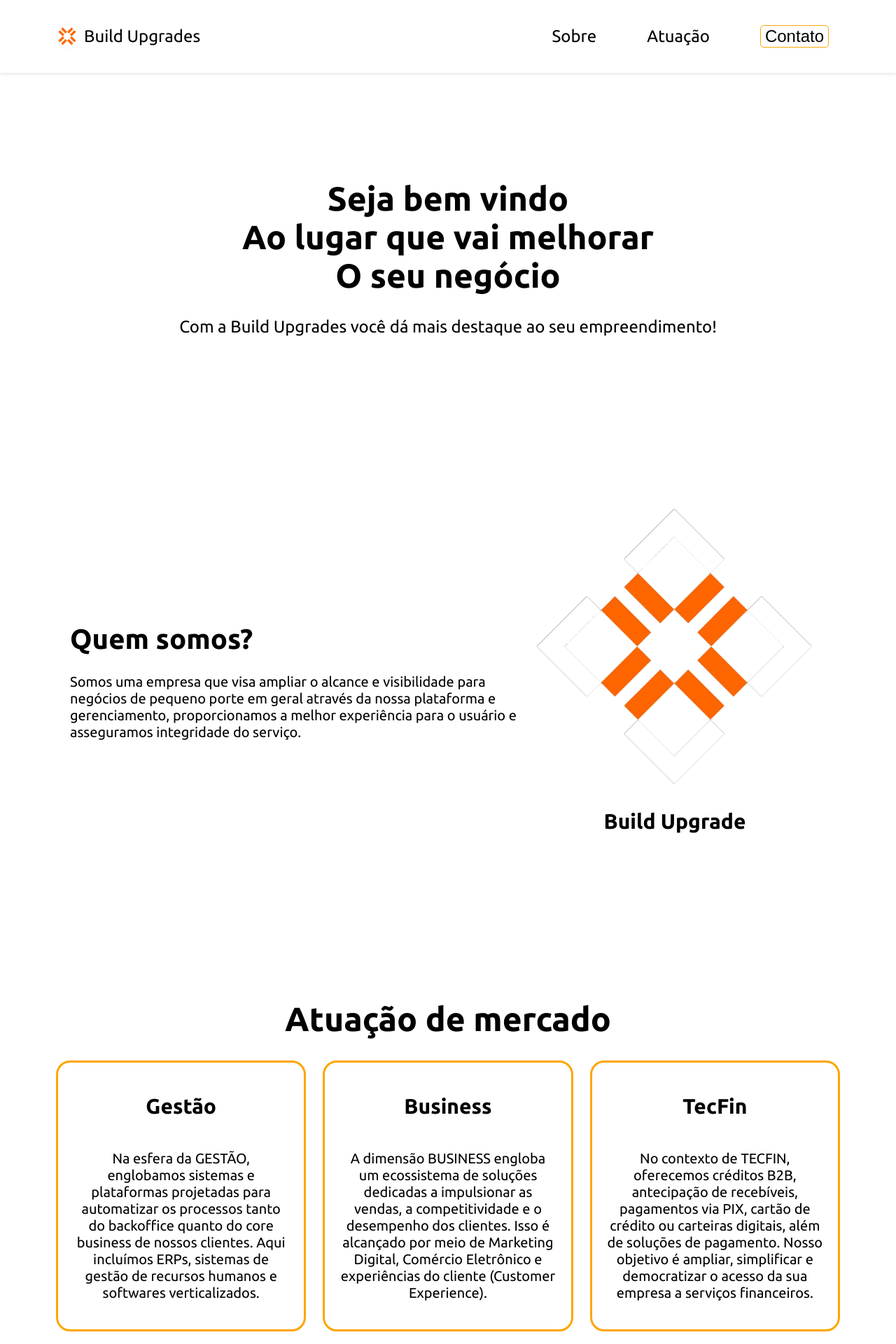
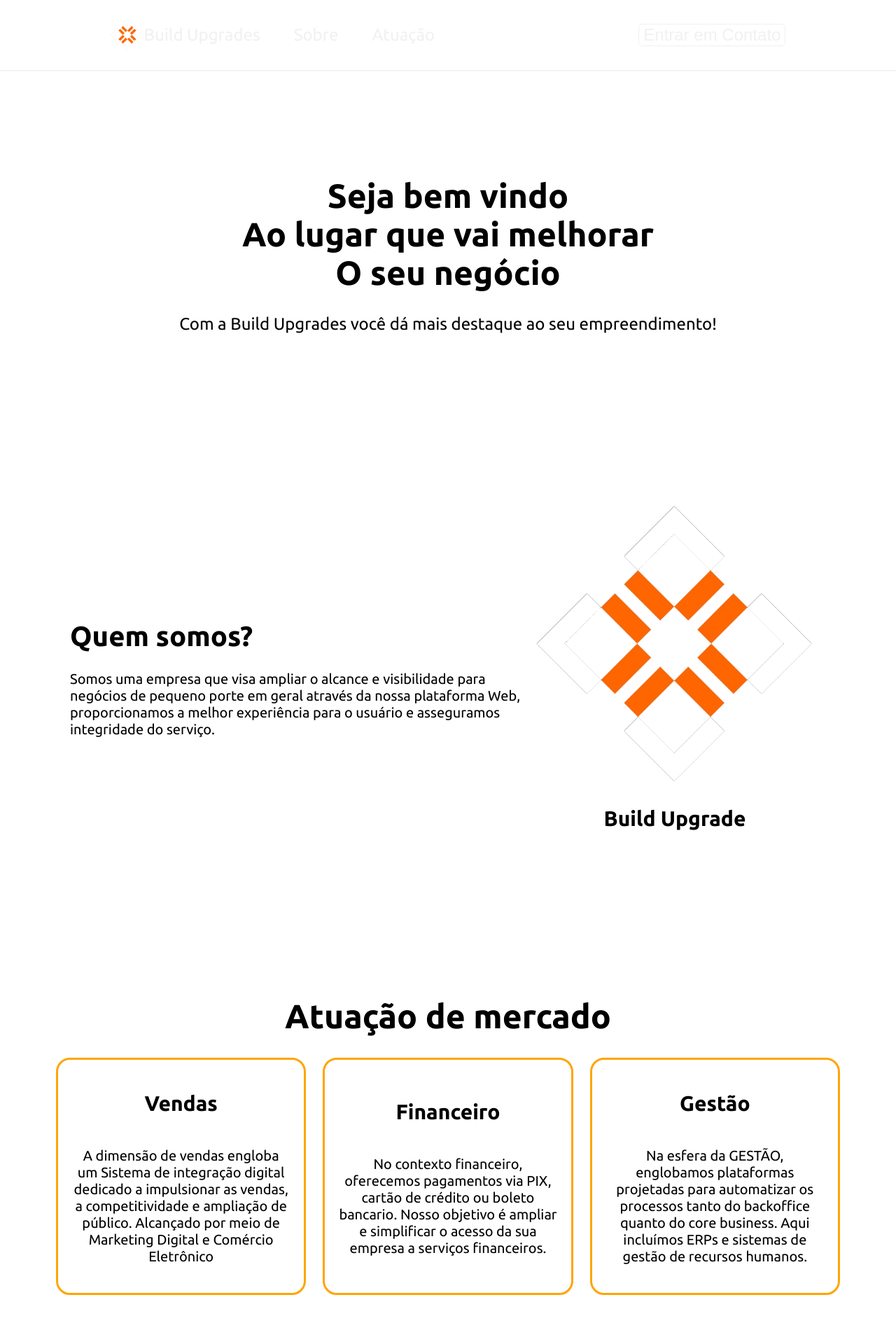
Before and after one commit to kiqBueno/Build-Upgrades, a React (Create React App) app: page /Pagina-inicial in a window 1280 px wide. Shown: the top 1920 px of the page at 70% size. Built offline with nearby package versions, Linux system fonts and the light colour scheme.

Commit message:
atualizacao de estilizacao e remodelamento de textos

```diff
--- a/package.json
+++ b/package.json
@@ -5,7 +5,8 @@
   "dependencies": {
     "react": "^18.2.0",
     "react-dom": "^18.2.0",
-    "react-router-dom": "^6.22.3"
+    "react-router-dom": "^6.22.3",
+    "react-tsparticles": "^2.12.2"
   },
   "devDependencies": {
     "@testing-library/jest-dom": "^5.17.0",
--- a/public/index.html
+++ b/public/index.html
@@ -12,12 +12,13 @@
     <style>
       body {
         font-family: "Ubuntu", sans-serif;
+        margin: 0;
       }
     </style>
     <meta name="viewport" content="width=device-width, initial-scale=1" />
     <title>Build Upgrades</title>
   </head>
-  <body style="margin: 0">
+  <body>
     <div id="root"></div>
   </body>
 </html>
--- a/src/App.tsx
+++ b/src/App.tsx
@@ -3,7 +3,6 @@ import "./App.css";
 import { Contato } from "./Componentes/Contato";
 import { Navbar } from "./Componentes/Header";
 import { PaginaAtuacao } from "./Componentes/Pagina Atuacao";
-import { PaginaInicial } from "./Componentes/Pagina Inicial";
 import { PaginaSobre } from "./Componentes/Pagina Sobre";
 import { AppRoutes } from "./Rotas";
 
@@ -12,7 +11,6 @@ function App() {
     <div className="App">
       <Navbar />
       <BrowserRouter>
-        <PaginaInicial />
         <AppRoutes />
       </BrowserRouter>
       <PaginaSobre />
--- a/src/Componentes/Contato/Contato.css
+++ b/src/Componentes/Contato/Contato.css
@@ -14,8 +14,10 @@
 }
 
 .form-box {
-  background-color: white;
-  border-radius: 2px;
+  background-color: rgba(255, 255, 255, 0.2);
+  backdrop-filter: blur(8px);
+  -webkit-backdrop-filter: blur(8px);
+  border-radius: 4px;
   box-shadow: 0px 2px 4px rgba(0, 0, 0, 0.5);
   padding: 1em;
 }
--- a/src/Componentes/Contato/index.tsx
+++ b/src/Componentes/Contato/index.tsx
@@ -49,6 +49,7 @@ export const Contato = () => {
                 onChange={handleChange}
                 placeholder="Fulano Jr"
                 required
+                autoComplete="name"
               />
             </div>
             <div className="form-group">
@@ -63,6 +64,7 @@ export const Contato = () => {
                 onChange={handleChange}
                 placeholder="exemplo@email.com"
                 required
+                autoComplete="email"
               />
             </div>
             <div className="form-group">
@@ -76,6 +78,7 @@ export const Contato = () => {
                 onChange={handleChange}
                 placeholder="Texto descritivo sobre a ideia e seu empreendimento"
                 required
+                autoComplete="off"
               ></textarea>
             </div>
             <button type="submit">Enviar</button>
--- a/src/Componentes/Header/Navigation.css
+++ b/src/Componentes/Header/Navigation.css
@@ -1,44 +1,43 @@
 .navbar-menu {
   list-style-type: none;
-  margin: 0.5em;
-  display: flex;
-  margin-right: 2em;
-  align-items: center;
   gap: 2em;
-  margin-right: 2em;
-}
-
-.navbar-menu li {
-  margin-right: 1em;
 }
 
 .navbar-menu li a {
   position: relative;
   text-decoration: none;
-  color: black;
+  color: #f0f0f0f1  ;
 }
 
-.navbar-menu li a:hover::after {
-  content: "";
-  position: absolute;
-  left: 0;
-  bottom: -2px;
-  width: 100%;
-  height: 2px;
-  background-color: orange;
-  opacity: 0.5;
+.navbar-menu li a:hover, .navbar-brand-button:hover {
+  color: #f0f0f0b2;
+  transition: color 0.3s ease;
 }
 
 .header-container {
   display: flex;
   align-items: center;
-  margin: 1em;
+  margin: 0.5em;
+  justify-content: space-around;
 }
 
 .navbar-brand {
-  flex: 1;
   display: flex;
-  margin-left: 2em;
+}
+
+.left-container, .right-container {
+  display: flex;
+  align-items: center;
+}
+
+.left-container{
+    gap: 2em;
+}
+
+.left-container .navbar-menu {
+  display: flex;
+  list-style: none;
+  padding-left: 0;
 }
 
 .navbar-brand img {
@@ -50,26 +49,48 @@
   width: 100%;
   position: fixed;
   top: 0;
-  background-color: white;
-  box-shadow: 0 2px 4px rgba(0, 0, 0, 0.1);
+  box-shadow: 0 1px 2px rgba(0, 0, 0, 0.1);
+  background-color: rgba(255, 255, 255, 0.2);
+  backdrop-filter: blur(8px);
+  -webkit-backdrop-filter: blur(8px);
   font-size: 1.5em;
   z-index: 1;
 }
 
+
 .navbar-brand-button {
   background: none;
-  color: inherit;
+  color: #f0f0f0f1;;
   border: none;
   padding: 0;
   font: inherit;
   cursor: pointer;
   outline: inherit;
+  align-items: center;
+  display: flex;
 }
 
 .contact-button {
   cursor: pointer;
   font-size: 1em;
   background-color: transparent;
-  border: 1px solid orange;
+  border: 1px solid #f0f0f0f1;
   border-radius: 5px;
+  color: #f0f0f0f1;
 }
+
+.contact-button:hover{
+  color: #f0f0f0b2;
+  border: 1px solid #f0f0f0b2;
+}
+
+.direita {
+  margin-left: auto;
+}
+
+/* Media query for mobile devices */
+@media (max-width: 768px) {
+  .navbar-brand-button, .contact-button {
+    font-size: 1em;
+  }
+}
--- a/src/Componentes/Header/index.tsx
+++ b/src/Componentes/Header/index.tsx
@@ -37,7 +37,8 @@ export const Navbar = () => {
       const targetElement = document.querySelector(targetId) as HTMLElement;
       if (targetElement) {
         const offset = targetElement.getBoundingClientRect().top;
-        const scrollTop = window.pageYOffset || document.documentElement.scrollTop;
+        const scrollTop =
+          window.pageYOffset || document.documentElement.scrollTop;
         const targetPosition = offset + scrollTop;
         window.scrollTo({
           top: targetPosition,
@@ -51,12 +52,13 @@ export const Navbar = () => {
     <div style={{ marginTop: headerHeight }}>
       <header className="header">
         <nav className="header-container">
-          <div className="navbar-brand">
+          <div className="left-container">
+            <nav className="navbar-brand">
+              <button onClick={handleGoToTop} className="navbar-brand-button">
                 <img src="/icon.png" alt="Logo da empresa" />
-            <button onClick={handleGoToTop} className="navbar-brand-button">
                 Build Upgrades
               </button>
-          </div>
+            </nav>
             <ul className="navbar-menu">
               <li>
                 <a href="#sobre" onClick={handleSmoothScroll}>
@@ -68,12 +70,13 @@ export const Navbar = () => {
                   Atuação
                 </a>
               </li>
-            <li>
+            </ul>
+          </div>
+          <div className="right-container">
             <button onClick={handleGoToBottom} className="contact-button">
-                Contato
+              Entrar em Contato
             </button>
-            </li>
-          </ul>
+          </div>
         </nav>
       </header>
     </div>
--- a/src/Componentes/Pagina Atuacao/PaginaAtuacao.css
+++ b/src/Componentes/Pagina Atuacao/PaginaAtuacao.css
@@ -22,14 +22,15 @@
   border-radius: 1em;
   cursor: pointer;
   transition: transform 0.4s, background-color 0.4s, filter 0.4s;
-  background-color: white;
+  background-color: rgba(255, 255, 255, 0.2);
+  backdrop-filter: blur(8px);
+  -webkit-backdrop-filter: blur(8px);
   border: 0.15em solid orange;
   font-size: 1.25em;
 }
 
 .card:hover {
   transform: scale(1.1);
-  background-color: white;
 }
 
 .cards:hover > .card:not(:hover) {
--- a/src/Componentes/Pagina Atuacao/index.tsx
+++ b/src/Componentes/Pagina Atuacao/index.tsx
@@ -6,31 +6,28 @@ export const PaginaAtuacao = () => {
       <h1 className="head1">Atuação de mercado</h1>
       <div className="cards">
         <div className="card">
-          <h2>Gestão</h2>
+          <h2>Vendas</h2>
           <p>
-            Na esfera da GESTÃO, englobamos sistemas e plataformas projetadas
-            para automatizar os processos tanto do backoffice quanto do core
-            business de nossos clientes. Aqui incluímos ERPs, sistemas de gestão
-            de recursos humanos e softwares verticalizados.
+            A dimensão de vendas engloba um Sistema de integração digital
+            dedicado a impulsionar as vendas, a competitividade e ampliação de
+            público. Alcançado por meio de Marketing Digital e Comércio
+            Eletrônico
           </p>
         </div>
         <div className="card">
-          <h2>Business</h2>
+          <h2>Financeiro</h2>
           <p>
-            A dimensão BUSINESS engloba um ecossistema de soluções dedicadas a
-            impulsionar as vendas, a competitividade e o desempenho dos
-            clientes. Isso é alcançado por meio de Marketing Digital, Comércio
-            Eletrônico e experiências do cliente (Customer Experience).
+            No contexto financeiro, oferecemos pagamentos via PIX, cartão de
+            crédito ou boleto bancario. Nosso objetivo é ampliar e simplificar o
+            acesso da sua empresa a serviços financeiros.
           </p>
         </div>
         <div className="card">
-          <h2>TecFin</h2>
+          <h2>Gestão</h2>
           <p>
-            No contexto de TECFIN, oferecemos créditos B2B, antecipação de
-            recebíveis, pagamentos via PIX, cartão de crédito ou carteiras
-            digitais, além de soluções de pagamento. Nosso objetivo é ampliar,
-            simplificar e democratizar o acesso da sua empresa a serviços
-            financeiros.
+            Na esfera da GESTÃO, englobamos plataformas projetadas para
+            automatizar os processos tanto do backoffice quanto do core business.
+            Aqui incluímos ERPs e sistemas de gestão de recursos humanos.
           </p>
         </div>
       </div>
--- a/src/Componentes/Pagina Sobre/index.tsx
+++ b/src/Componentes/Pagina Sobre/index.tsx
@@ -7,9 +7,9 @@ export const PaginaSobre = () => {
         <h1>Quem somos?</h1>
         <p>
           Somos uma empresa que visa ampliar o alcance e visibilidade para
-          negócios de pequeno porte em geral através da nossa plataforma e
-          gerenciamento, proporcionamos a melhor experiência para o usuário e
-          asseguramos integridade do serviço.
+          negócios de pequeno porte em geral através da nossa plataforma Web,
+          proporcionamos a melhor experiência para o usuário e asseguramos
+          integridade do serviço.
         </p>
       </div>
       <div className="imagem1">
--- a/src/Rotas/index.tsx
+++ b/src/Rotas/index.tsx
@@ -1,9 +1,10 @@
-import { Navigate, Route, Routes } from "react-router-dom"
+import { Navigate, Route, Routes } from "react-router-dom";
+import { PaginaInicial } from '../Componentes/Pagina Inicial';
 
 export const AppRoutes = () => {
     return(
         <Routes>
-            <Route path="/Pagina-Inicial"/>
+            <Route path="/Pagina-Inicial" element={<PaginaInicial />} />
             <Route path="*" element={<Navigate to="/Pagina-inicial" />} />
         </Routes>
     )
```
Also changed, not shown: public/IconeCasa.svg (added), 1 other file (tests, documents, lock files or other folders). Lines whose indentation alone changed are shown as unchanged.
